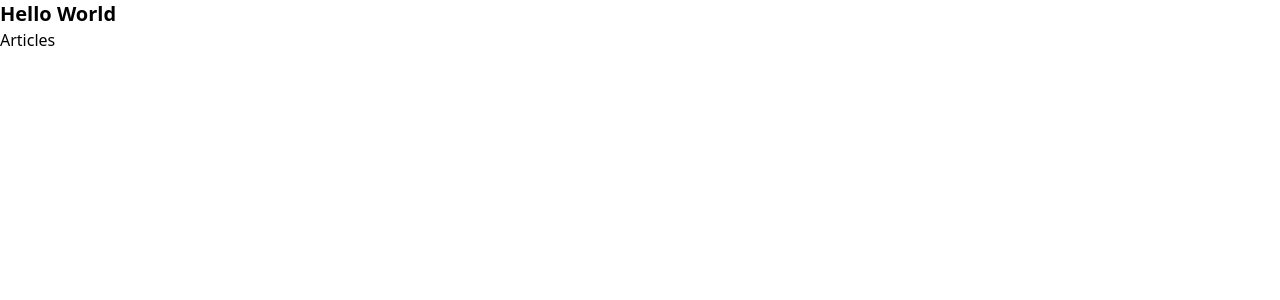
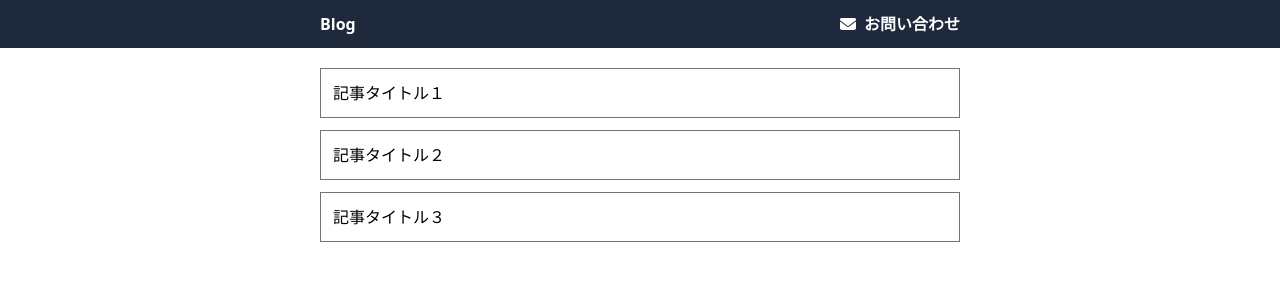
Before and after one commit to TakeshiWada1980/react-simple-blog, a React (Create React App) app: page / in a window 1280 px wide. Shown: the top 300 px of the page. Built offline with nearby package versions, Linux system fonts and the light colour scheme.

Commit message:
update 4 files and create 5 files

```diff
--- a/src/App.tsx
+++ b/src/App.tsx
@@ -1,19 +1,5 @@
-import React from "react";
-import cn from "classnames";
-import Articles from "./Articles";
-import { Outlet } from "react-router-dom";
+import Router from "./Router";
+import { RouterProvider } from "react-router";
 
-function App() {
-  return (
-    <>
-      <div className={cn("text-xl font-bold")}>
-        <h1>Hello World</h1>
-      </div>
-      <div>
-        <Outlet />
-      </div>
-    </>
-  );
-}
-
+const App = () => <RouterProvider router={Router} />;
 export default App;
--- /dev/null
+++ b/src/Article.tsx
@@ -0,0 +1,24 @@
+import React from "react";
+import { Link } from "react-router-dom";
+import { PostType } from "./data/types";
+
+type TodoProps = {
+  post: PostType;
+};
+
+const Article: React.FC<TodoProps> = (props) => {
+  const { title, thumbnailUrl, createdAt, categories, content } = props.post;
+  return (
+    <>
+      <div className="mb-3 border-stone-500 border hover:border-stone-700">
+        <Link to="/contact">
+          <div className="p-3">
+            <div>{title}</div>
+          </div>
+        </Link>
+      </div>
+    </>
+  );
+};
+
+export default Article;
--- a/src/Articles.tsx
+++ b/src/Articles.tsx
@@ -1,7 +1,17 @@
 import React from "react";
+import { posts } from "./data/posts";
+import Article from "./Article";
 
 const Articles = () => {
-  return <div>Articles</div>;
+  return (
+    <>
+      <div className="mt-5">
+        {posts.map((post) => (
+          <Article key={post.id} post={post} />
+        ))}
+      </div>
+    </>
+  );
 };
 
 export default Articles;
--- /dev/null
+++ b/src/Contact.tsx
@@ -0,0 +1,7 @@
+import React from "react";
+
+const Contact = () => {
+  return <h1>問合わせフォーム</h1>;
+};
+
+export default Contact;
--- /dev/null
+++ b/src/Layout.tsx
@@ -0,0 +1,29 @@
+import React from "react";
+import cn from "classnames";
+import { Link, Outlet } from "react-router-dom";
+import { FontAwesomeIcon } from "@fortawesome/react-fontawesome";
+import { faEnvelope } from "@fortawesome/free-solid-svg-icons";
+
+const Layout = () => {
+  return (
+    <>
+      <div className="bg-slate-800 text-white px-3 sm:px-0 ">
+        <div className="container mx-auto flex justify-between items-center md:w-2/3 xl:w-1/2">
+          <Link to="/" className="py-3 font-bold">
+            Blog
+          </Link>
+          <Link to="/contact" className="py-3 font-bold">
+            <FontAwesomeIcon className={cn("mr-2")} icon={faEnvelope} />
+            お問い合わせ
+          </Link>
+        </div>
+      </div>
+
+      <div className="container mx-auto px-3 sm:px-0 md:w-2/3 xl:w-1/2">
+        <Outlet />
+      </div>
+    </>
+  );
+};
+
+export default Layout;
--- a/src/Router.tsx
+++ b/src/Router.tsx
@@ -3,14 +3,16 @@ import {
   createBrowserRouter,
   createRoutesFromElements,
 } from "react-router-dom";
-import App from "./App";
 import Articles from "./Articles";
+import Contact from "./Contact";
+import Layout from "./Layout";
 
 const routes = createRoutesFromElements(
   <>
-    <Route path="/" element={<App />}>
+    <Route path="/" element={<Layout />}>
       <Route index element={<Articles />} />
-      <Route path="/Articles" element={<Articles />} />
+      <Route path="/articles" element={<Articles />} />
+      <Route path="/contact" element={<Contact />} />
     </Route>
   </>
 );
--- /dev/null
+++ b/src/data/posts.ts
@@ -0,0 +1,29 @@
+export const posts = [
+  {
+    id: 1,
+    title: "記事タイトル１",
+    thumbnailUrl: "https://placehold.jp/800x400.png",
+    createdAt: "2023-09-11T09:00:00.000Z",
+    categories: ["React", "TypeScript"],
+    content: `
+    本文です。本文です。本文です。本文です。本文です。本文です。<br/>本文です。本文です。本文です。本文です。本文です。<br/><br/>本文です。本文です。本文です。本文です。本文です。本文です。本文です。本文です。本文です。<br/><br/><br/>本文です。本文です。本文です。本文です。本文です。本文です。<br/>`,
+  },
+  {
+    id: 2,
+    title: "記事タイトル２",
+    thumbnailUrl: "https://placehold.jp/800x400.png",
+    createdAt: "2023-09-10T09:00:00.000Z",
+    categories: ["HTML", "CSS"],
+    content: `
+    本文です。本文です。本文です。本文です。本文です。本文です。<br/>本文です。本文です。本文です。本文です。本文です。<br/><br/>本文です。本文です。本文です。本文です。本文です。本文です。本文です。本文です。本文です。<br/><br/><br/>本文です。本文です。本文です。本文です。本文です。本文です。<br/>`,
+  },
+  {
+    id: 3,
+    title: "記事タイトル３",
+    thumbnailUrl: "https://placehold.jp/800x400.png",
+    createdAt: "2023-09-09T09:00:00.000Z",
+    categories: ["JavaScript"],
+    content: `
+    本文です。本文です。本文です。本文です。本文です。本文です。<br/>本文です。本文です。本文です。本文です。本文です。<br/><br/>本文です。本文です。本文です。本文です。本文です。本文です。本文です。本文です。本文です。<br/><br/><br/>本文です。本文です。本文です。本文です。本文です。本文です。<br/>`,
+  },
+];
--- /dev/null
+++ b/src/data/types.ts
@@ -0,0 +1,8 @@
+export type PostType = {
+  id: number;
+  title: string;
+  thumbnailUrl: string;
+  createdAt: string;
+  categories: string[];
+  content: string;
+};
--- a/src/index.tsx
+++ b/src/index.tsx
@@ -1,17 +1,14 @@
 import React from "react";
 import ReactDOM from "react-dom/client";
+import App from "./App";
 import "./index.css";
-import App from "./App";
-
-import Router from "./Router";
-import { RouterProvider } from "react-router";
 
 const root = ReactDOM.createRoot(
   document.getElementById("root") as HTMLElement
 );
-root.render(<RouterProvider router={Router} />);
-// root.render(
-//   <React.StrictMode>
-//     <App />
-//   </React.StrictMode>
-// );
+
+root.render(
+  <React.StrictMode>
+    <App />
+  </React.StrictMode>
+);
```
